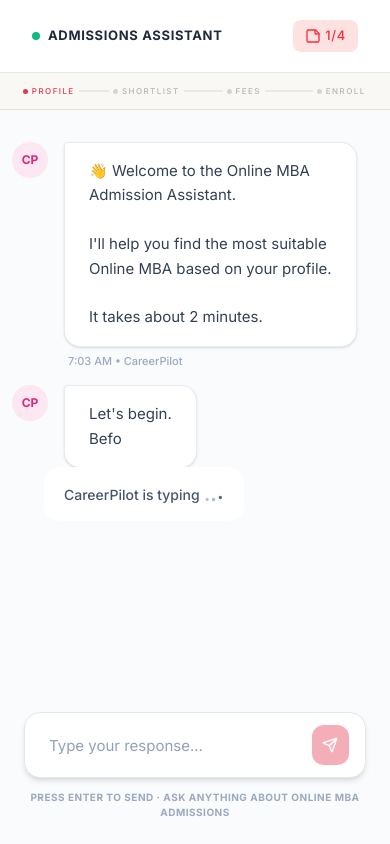
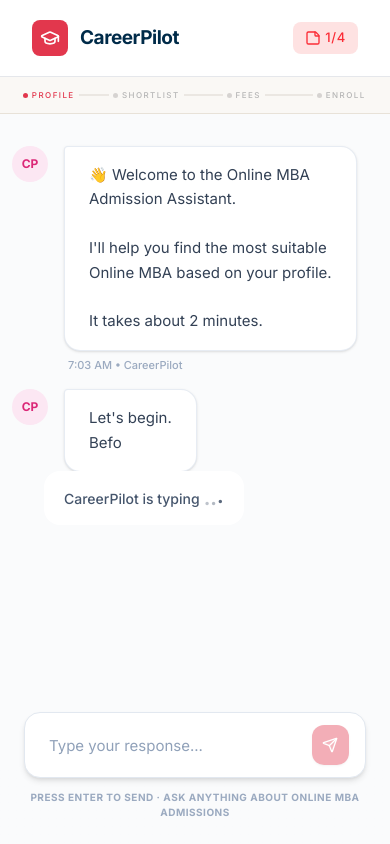
Before and after one commit to Yaser-2004/CareerPilot, a Next.js app: page / in a window 390 px wide. Built offline with nearby package versions, Linux system fonts and the light colour scheme.

Commit message:
added logo for mobile

```diff
--- a/app/components/chat/ChatConversation.tsx
+++ b/app/components/chat/ChatConversation.tsx
@@ -2,7 +2,7 @@
 
 import { useEffect, useRef, useState } from "react";
 import { AnimatePresence, motion } from "framer-motion";
-import { Send, PanelRightOpen, StickyNote } from "lucide-react";
+import { Send, PanelRightOpen, StickyNote, GraduationCap } from "lucide-react";
 import { MobileInfoSheet } from "./MobileInfoSheet";
 import ProgrammeCard from "./ProgrammeCard";
 import FeeBreakdownCard from "./FeeBreakdownCard";
@@ -40,6 +40,7 @@
 import NextActionsCard from "./NextActionCards";
 import AskAnotherQuestionCard from "./AskAnotherQuestionCard";
 import { MobileTopBar } from "./MobileTobBar";
+import Link from "next/link";
 
 export function ChatConversation() {
     const messages = useMessages();
@@ -156,12 +157,21 @@
             {/* Top Navigation Bar matching the header of Screenshot 2026-06-29 155455.png */}
             <div className="flex items-end justify-between border-b border-gray-200 bg-white px-8 py-5">
                 <div className="max-sm:w-full flex items-center gap-2 justify-between md:justify-start">
-                    <div className="flex items-center gap-2">
+                    <div className="hidden md:flex items-center gap-2">
                         <span className="h-2 w-2 rounded-full bg-[#10B981]" />
                         <span className="text-[13px] font-bold uppercase tracking-wider text-[#1E293B]">
                             ADMISSIONS ASSISTANT
                         </span>
                     </div>
+
+                    <Link href="/" className="flex items-center gap-3 md:hidden">
+                        <div className="flex h-9 w-9 items-center justify-center rounded-lg bg-[#E2374D] text-white">
+                            <GraduationCap className="h-5 w-5" />
+                        </div>
+                        <span className="text-[19px] font-bold tracking-tight text-[#002B49]">
+                            CareerPilot
+                        </span>
+                    </Link>
 
                     {/* Mobile-only info toggle */}
                     <button
```
